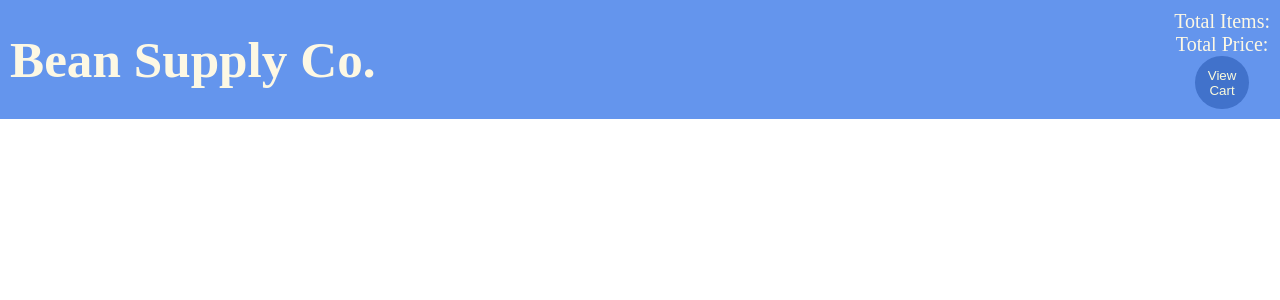
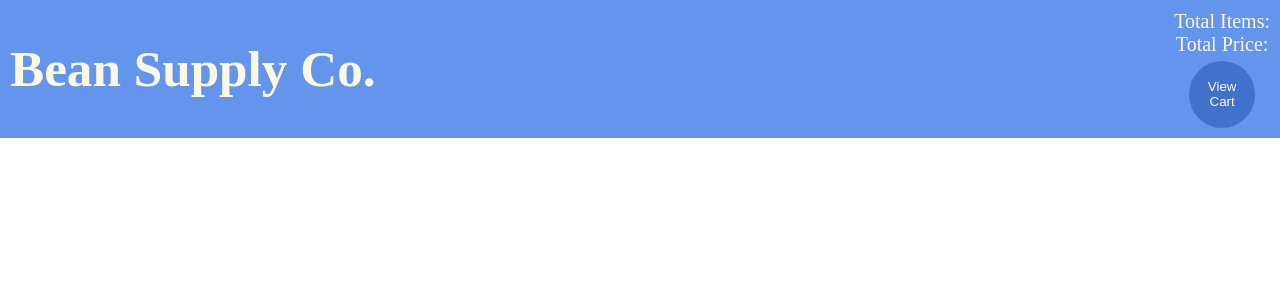
Before and after one commit to Mosse-Sox/shopping-cart, a React (Vite) app in the folder front-end/: page / in a window 1280 px wide. Shown: the top 300 px of the page. Built offline with nearby package versions, Linux system fonts and the light colour scheme.

Commit message:
adds some glow effects when button is hovered in header

```diff
--- a/front-end/public/styles/header.css
+++ b/front-end/public/styles/header.css
@@ -11,6 +11,17 @@
 .header__title-bar {
   display: flex;
   font-size: 1.6em;
+
+}
+
+.title {
+  transition: text-shadow 0.3s ease;
+  text-shadow: 0 0 0 transparent;
+}
+
+.title:hover {
+  text-shadow: 0 0 10px rgba(247, 245, 139, 0.51);
+  cursor: pointer;
 }
 
 .header__price-box {
@@ -24,7 +35,26 @@
   color: #fcfbdc;
   border: none;
   border-radius: 50%;
-  height: 4em;
-  width: 4em;
+  height: 5em;
+  width: 5em;
+  margin-top: 5px;
+
+  display: flex;
+  justify-content: center;
+  align-items: center;
+
+  transition: box-shadow 0.3s ease;
+  box-shadow: 0 0 0 transparent;
+ }
+
+ .nav button:hover {
+  cursor: pointer;
+  text-align: center;
+  border: white 3px solid;
+  box-shadow: 0 0 10px 3px rgba(254, 253, 253, 0.51);
+ }
+
+ .nav .button__set-view {
+  padding: 5px;
  }
 }
--- a/front-end/src/components/Header.tsx
+++ b/front-end/src/components/Header.tsx
@@ -10,7 +10,7 @@ const Header = ({ viewCart, setViewCart }: PropsType) => {
   const content = (
     <header className="header">
       <div className="header__title-bar">
-        <h1>Bean Supply Co.</h1>
+        <h1 className="title">Bean Supply Co.</h1>
       </div>
       <div className="header__price-box">
         <p>Total Items: </p>
--- a/front-end/src/components/Nav.tsx
+++ b/front-end/src/components/Nav.tsx
@@ -7,7 +7,7 @@ const Nav = ({ viewCart, setViewCart }: PropsType) => {
   const button = viewCart ? (
     <button onClick={() => setViewCart(false)}>View Products</button>
   ) : (
-    <button onClick={() => setViewCart(true)}>View Cart</button>
+    <button className="button__set-view" onClick={() => setViewCart(true)}>View Cart</button>
   );
 
   const content = <nav className="nav">{button}</nav>;
```
